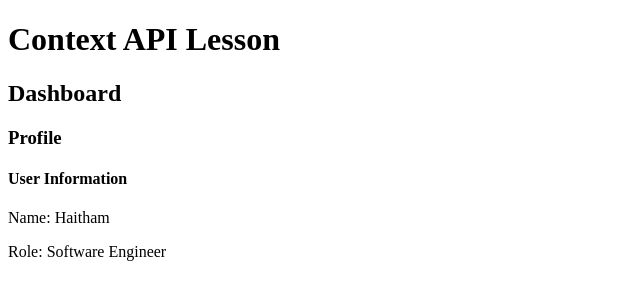
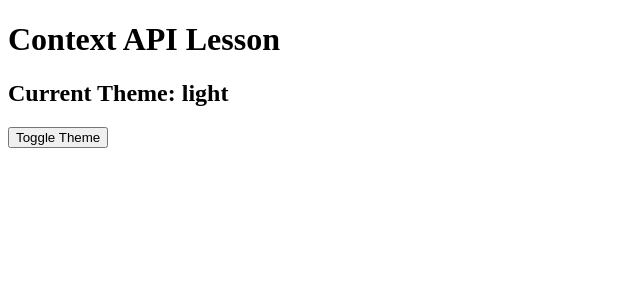
Before and after one commit to HaithamAbuDraz/react-learning-journey, a React (Vite) app: page / in a window 1280 px wide. Shown: the top 300 px of the page, without its empty margins (0-640 px from the left). Built offline with nearby package versions, Linux system fonts and the light colour scheme.

Commit message:
Add ThemeProvider to ContextApiLesson with nested providers

```diff
--- a/src/lessons/13-context-api/ContextApiLesson.jsx
+++ b/src/lessons/13-context-api/ContextApiLesson.jsx
@@ -1,14 +1,17 @@
-import Dashboard from './components/Dashboard';
+import ThemeSwitcher from './components/ThemeSwitcher';
 import UserProvider from './providers/UserProvider';
+import ThemeProvider from './providers/ThemeProvider';
 
 function ContextApiLesson() {
   return (
     <UserProvider>
-      <div>
-        <h1>Context API Lesson</h1>
+      <ThemeProvider>
+        <div>
+          <h1>Context API Lesson</h1>
 
-        <Dashboard />
-      </div>
+          <ThemeSwitcher />
+        </div>
+      </ThemeProvider>
     </UserProvider>
   );
 }
```
